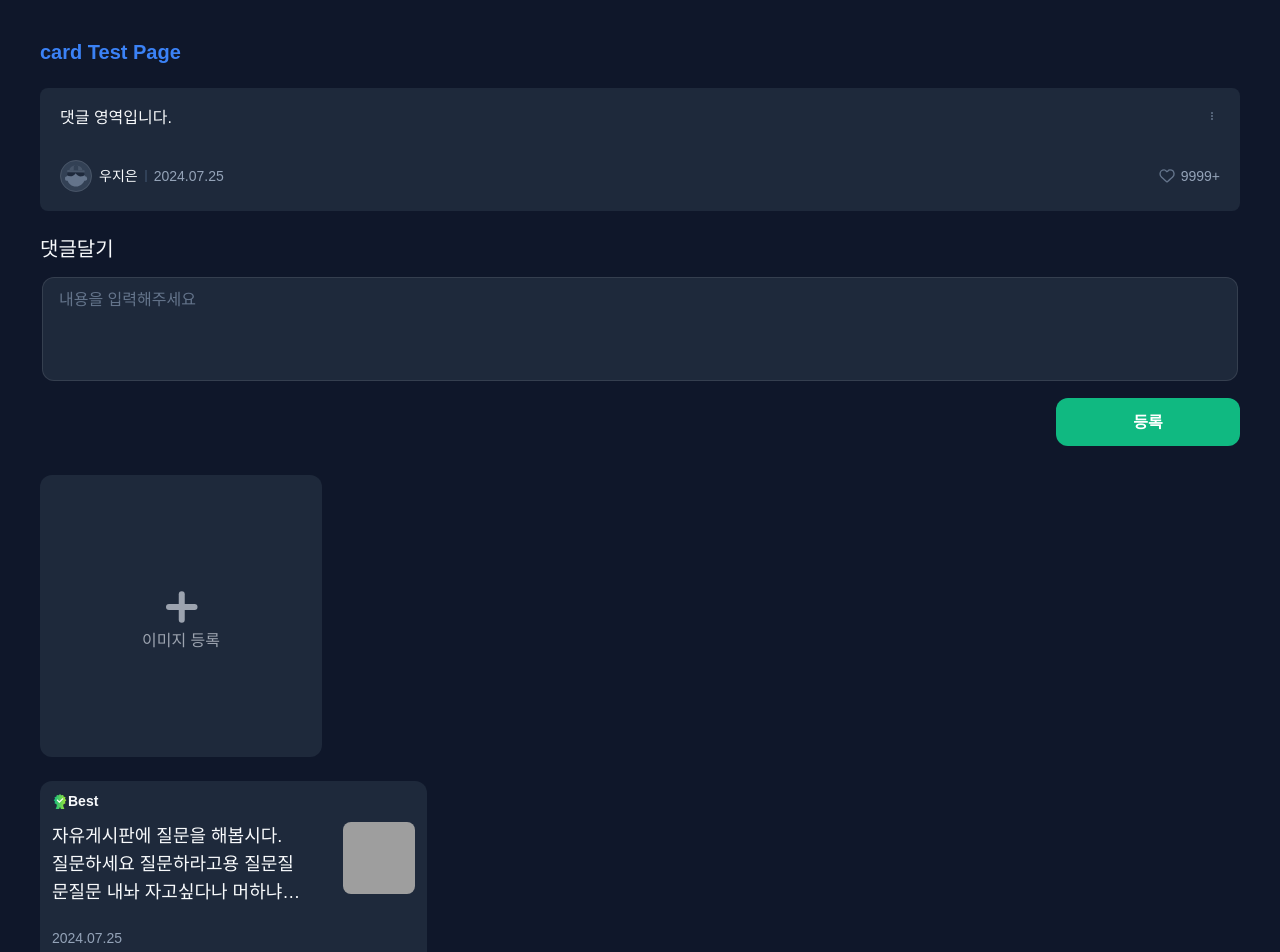
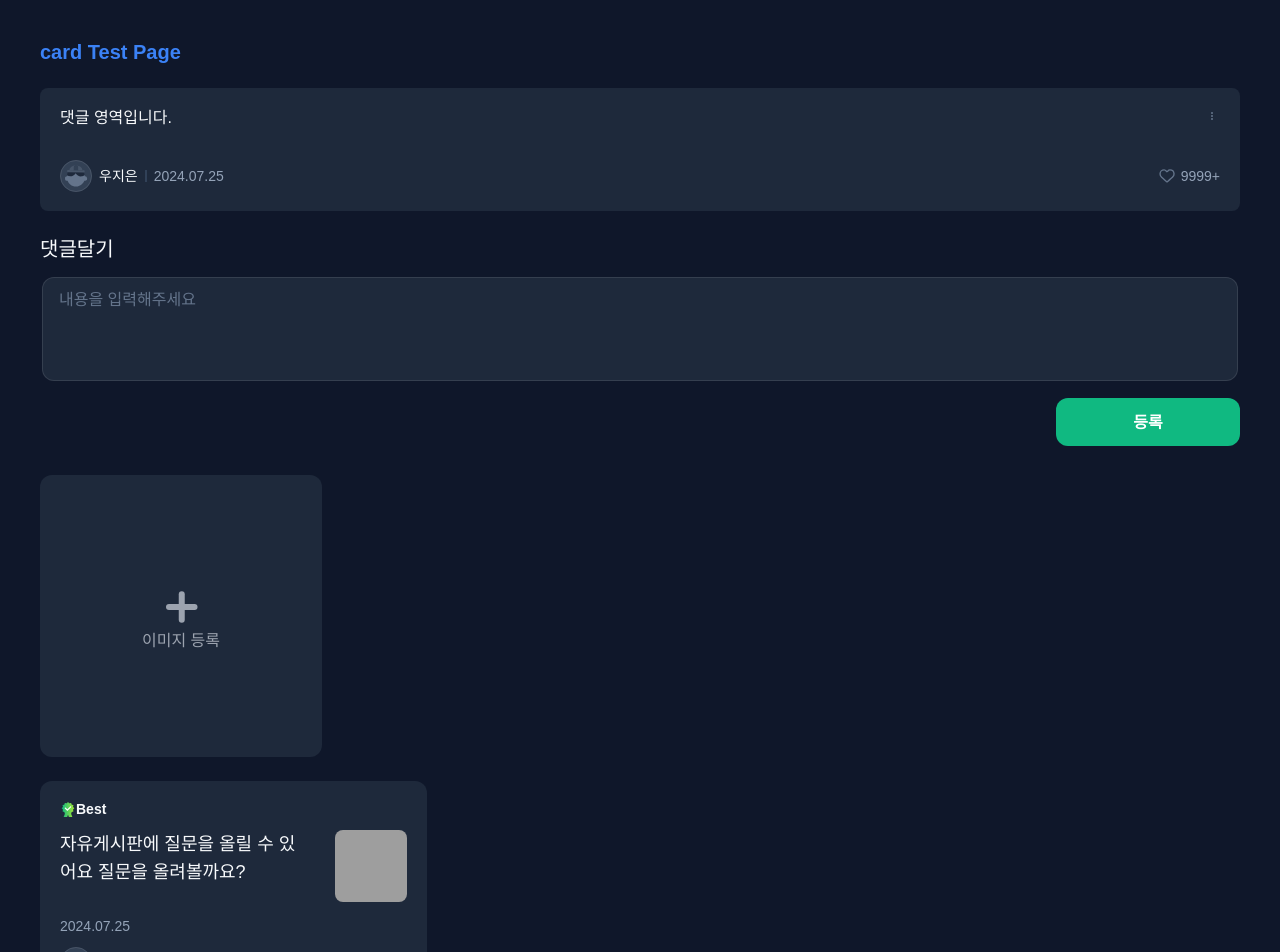
Before and after one commit to ozen0718/coworkers, a Next.js app: page / in a window 1280 px wide. Shown: the top 952 px of the page. Built offline with nearby package versions, Linux system fonts and the light colour scheme; grey boxes are pictures that could not be loaded.

Commit message:
[Refactor] BestPost 여백 수정

```diff
--- a/src/components/Card/BoardPost.tsx
+++ b/src/components/Card/BoardPost.tsx
@@ -12,16 +12,15 @@ export interface BoardPostProps {
 
 export function BestPost() {
   return (
-    <div className="bg-bg200 h-[300px] max-h-[220px] max-w-[387px] cursor-pointer rounded-xl p-3">
+    <div className="bg-bg200 h-[300px] max-h-[220px] max-w-[387px] cursor-pointer rounded-xl p-5">
       <div className="mr-4 flex">
         <Image src="/icons/best.svg" alt="베스트 아이콘" width={16} height={16} />
         <p className="text-md-semibold">Best</p>
       </div>
       <div>
         <div className="mt-3 flex justify-between">
-          <p className="mr-1 line-clamp-4 max-w-[251px] overflow-hidden text-sm sm:line-clamp-3 sm:text-lg">
-            자유게시판에 질문을 해봅시다. 질문하세요 질문하라고용 질문질문질문 내놔 자고싶다나
-            머하냐dddddd
+          <p className="mr-2 line-clamp-4 max-w-[251px] overflow-hidden text-sm sm:mr-0 sm:line-clamp-3 sm:text-lg">
+            자유게시판에 질문을 올릴 수 있어요 질문을 올려볼까요?
           </p>
 
           <div className="min-h-[72px] min-w-[72px]">
@@ -39,7 +38,7 @@ export function BestPost() {
             )}
           </div>
         </div>
-        <div className="text-md-medium text-gray400 mt-6">2024.07.25</div>
+        <div className="text-md-medium text-gray400 mt-4">2024.07.25</div>
       </div>
 
       <AuthorInfo showDate={false} showDivider={false} />
```
